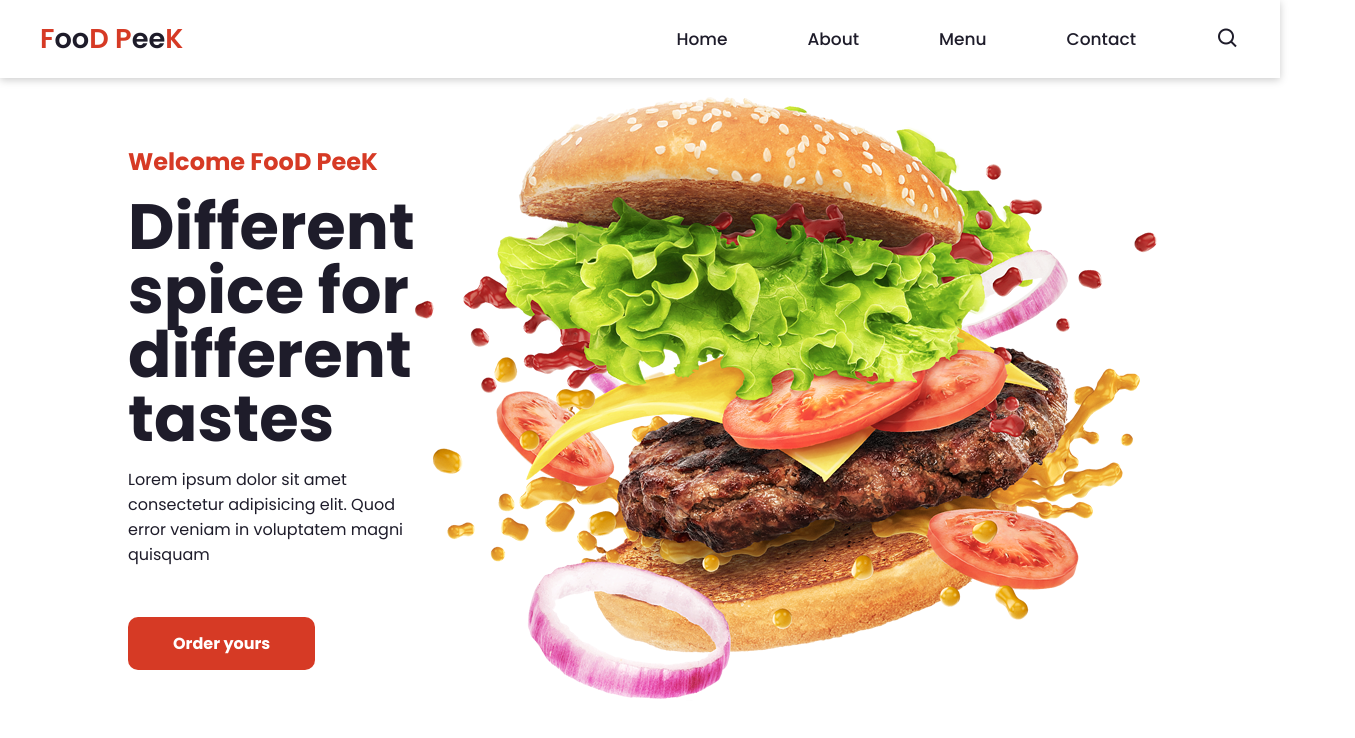
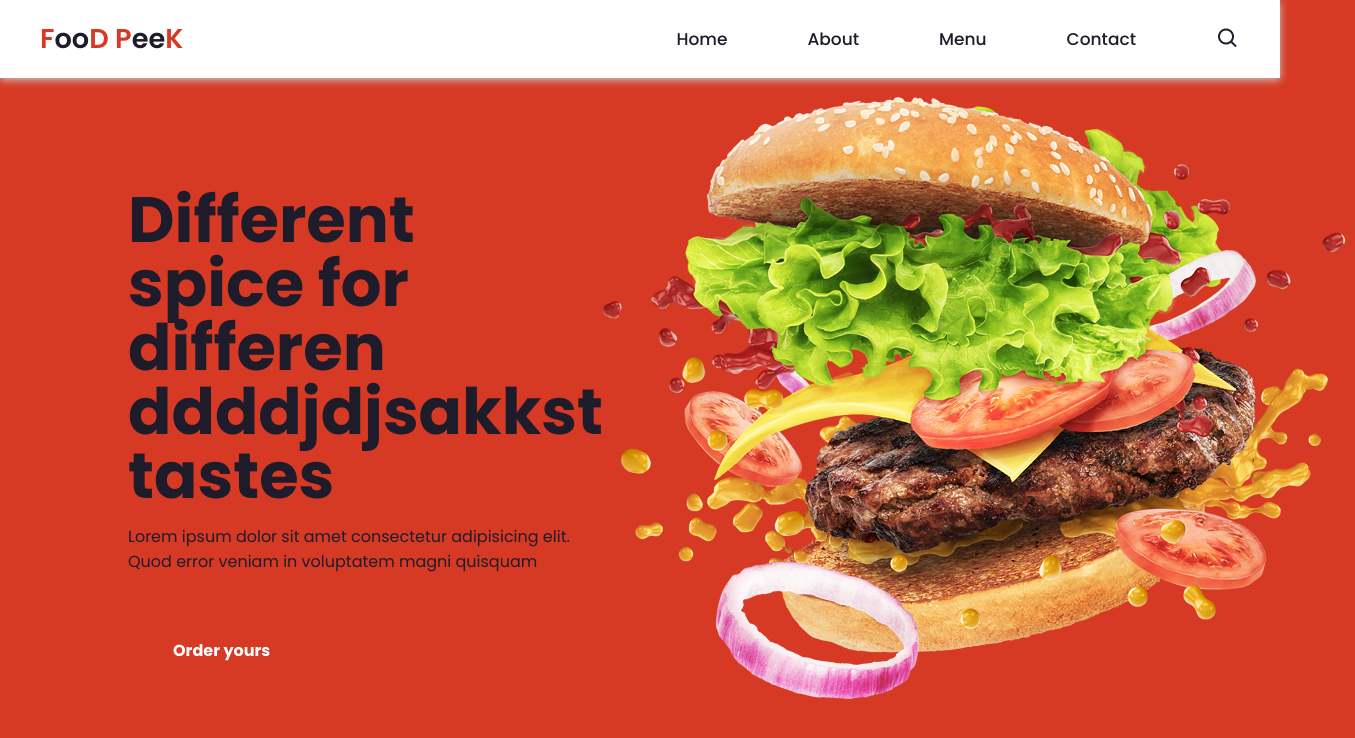
Before and after one commit to KakoCaio/SITE-RESPONSIVO, a plain HTML site: page index.html in a window 1280 px wide. Shown: the whole page, 1355 px wide, since content can reach past the window. Drawn offline with nearby package versions, Linux system fonts and the light colour scheme.

Commit message:
mudei a cor de fundo e o texto

```diff
--- a/index.html
+++ b/index.html
@@ -30,7 +30,7 @@
         <section class="home">
             <div class="home-text">
                 <h4 class="text-h4">Welcome FooD PeeK</h4>
-                <H1 class="text-h1">Different spice for different tastes</H1>
+                <H1 class="text-h1">Different spice for differen ddddjdjsakkst tastes</H1>
                 <p>Lorem ipsum dolor sit amet consectetur adipisicing elit. Quod error veniam in voluptatem magni quisquam</p>
                 <a href="#" class="home-btn">Order yours</a>
             </div>
--- a/style.css
+++ b/style.css
@@ -17,7 +17,7 @@
 
 body {
     color: var(--dark);
-    background: var(--white);
+    background: var(--red);
 }
 
 .navegation {
```
